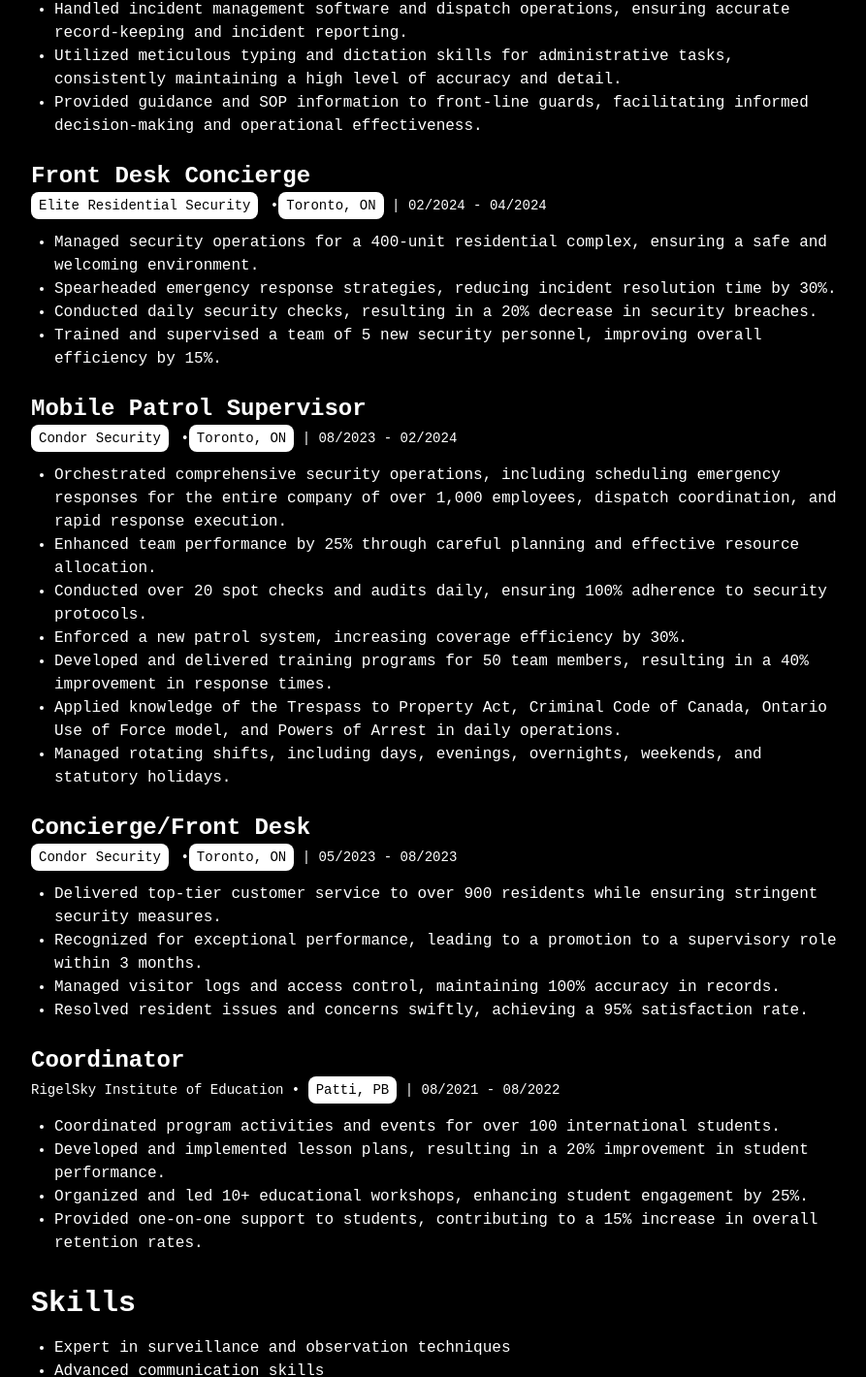
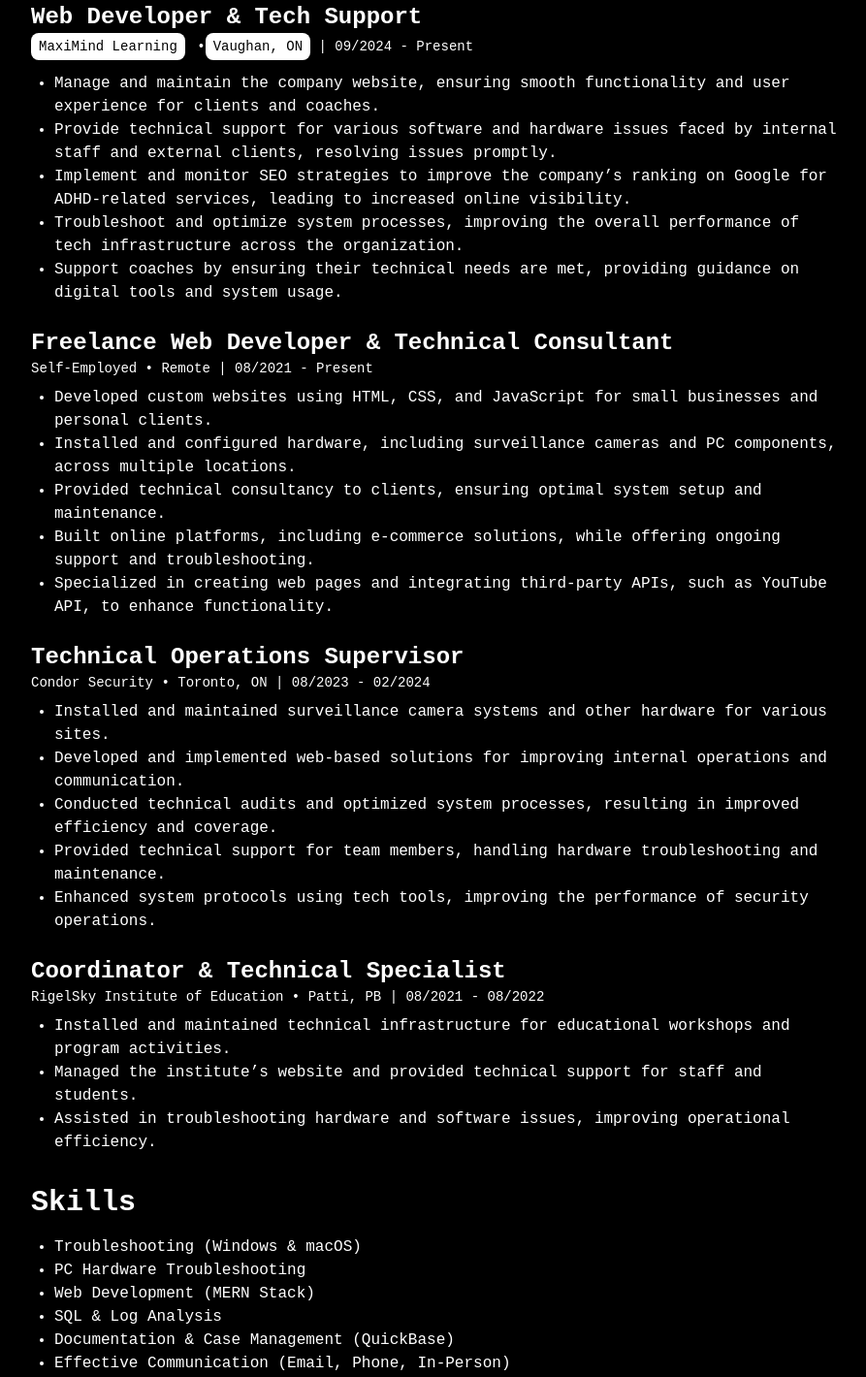
Before and after one commit to Navnoor-Singh/itsNoor, a Next.js app in the folder itsnoor/: page /resume in a window 1280 px wide. Shown: the part 518-1938 px from the top of the page at 97% size, without its empty margins (192-1085 px from the left). Built offline with nearby package versions, Linux system fonts and the light colour scheme.

Commit message:
resume page updated.

```diff
--- a/itsnoor/app/resume/page.tsx
+++ b/itsnoor/app/resume/page.tsx
@@ -18,82 +18,72 @@ const Resume = () => {
           </p>
         </div>
 
+        {/* Summary Section */}
+        <div className="mb-8">
+          <h2 className="text-3xl font-semibold mb-4">Summary</h2>
+          <p>
+            A highly motivated technical support professional with extensive experience in troubleshooting, hardware installation, and
+            software support across Windows and macOS environments. Proven expertise in building web solutions, maintaining
+            documentation, and providing exceptional customer service. Seeking a role in Technical Support where I can contribute my
+            skills in problem-solving and technical development, with a focus on continuous learning and growth.
+          </p>
+          <p className="mt-4">AVAILABLE PART-TIME | VALID FULL G DRIVER'S LICENSE HOLDER</p>
+        </div>
+
         {/* Experience Section */}
         <div className="mb-8">
           <h2 className="text-3xl font-semibold mb-4">Experience</h2>
 
-          {/* Dispatcher Role - New Section */}
-          <div className="mb-6">
-            <h3 className="text-2xl font-semibold">Dispatcher</h3>
+           {/* Web Developer & Tech Support - New Section */}
+           <div className="mb-6">
+            <h3 className="text-2xl font-semibold">Web Developer & Tech Support</h3>
             <p className="text-sm">
-              <a href="https://www.regionofwaterloo.ca/en/index.aspx" className="inline-block bg-white text-black px-2 py-1 rounded-lg hover:shadow-md transition-transform hover:-translate-y-1 mb-1 mr-1">Region of Waterloo</a> •
-              <a href="https://en.wikipedia.org/wiki/Kitchener,_Ontario" className="inline-block bg-white text-black px-2 py-1 rounded-lg hover:shadow-md transition-transform hover:-translate-y-1 mb-1">Waterloo, ON</a> | Aug 2024 - Present
+              <a href="https://maximind.ca/" className="inline-block bg-white text-black px-2 py-1 rounded-lg hover:shadow-md transition-transform hover:-translate-y-1 mb-1 mr-1">MaxiMind Learning</a> •
+              <a href="https://en.wikipedia.org/wiki/Vaughan" className="inline-block bg-white text-black px-2 py-1 rounded-lg hover:shadow-md transition-transform hover:-translate-y-1 mb-1">Vaughan, ON</a> | 09/2024 - Present
             </p>
             <ul className="list-disc ml-6 mt-2">
-              <li>Managed and triaged emergency and non-emergency communications, ensuring swift response coordination across multiple channels.</li>
-              <li>Proficiently operated the P25 Radio system, utilizing the “900 Code,” “10 Code,” and Phonetic Alphabet for efficient communication.</li>
-              <li>Monitored CCTV systems and managed access control, enhancing site security and safety.</li>
-              <li>Conducted operational briefings and issued alerts and BOLOs to front-line guards, maintaining situational awareness and readiness.</li>
-              <li>Handled incident management software and dispatch operations, ensuring accurate record-keeping and incident reporting.</li>
-              <li>Utilized meticulous typing and dictation skills for administrative tasks, consistently maintaining a high level of accuracy and detail.</li>
-              <li>Provided guidance and SOP information to front-line guards, facilitating informed decision-making and operational effectiveness.</li>
+              <li>Manage and maintain the company website, ensuring smooth functionality and user experience for clients and coaches.</li>
+              <li>Provide technical support for various software and hardware issues faced by internal staff and external clients, resolving issues promptly.</li>
+              <li>Implement and monitor SEO strategies to improve the company’s ranking on Google for ADHD-related services, leading to increased online visibility.</li>
+              <li>Troubleshoot and optimize system processes, improving the overall performance of tech infrastructure across the organization.</li>
+              <li>Support coaches by ensuring their technical needs are met, providing guidance on digital tools and system usage.</li>
             </ul>
           </div>
 
-          {/* Existing Experience Sections */}
+          {/* Freelance Web Developer & Technical Consultant */}
           <div className="mb-6">
-            <h3 className="text-2xl font-semibold">Front Desk Concierge</h3>
-            <p className="text-sm">
-              <a href="https://elitecondoconcierge.com/" className="inline-block bg-white text-black px-2 py-1 rounded-lg hover:shadow-md transition-transform hover:-translate-y-1 mb-1 mr-1">Elite Residential Security</a> •
-              <a href="https://en.wikipedia.org/wiki/Toronto" className="inline-block bg-white text-black px-2 py-1 rounded-lg hover:shadow-md transition-transform hover:-translate-y-1 mb-1">Toronto, ON</a> | 02/2024 - 04/2024
-            </p>
+            <h3 className="text-2xl font-semibold">Freelance Web Developer & Technical Consultant</h3>
+            <p className="text-sm">Self-Employed • Remote | 08/2021 - Present</p>
             <ul className="list-disc ml-6 mt-2">
-              <li>Managed security operations for a 400-unit residential complex, ensuring a safe and welcoming environment.</li>
-              <li>Spearheaded emergency response strategies, reducing incident resolution time by 30%.</li>
-              <li>Conducted daily security checks, resulting in a 20% decrease in security breaches.</li>
-              <li>Trained and supervised a team of 5 new security personnel, improving overall efficiency by 15%.</li>
+              <li>Developed custom websites using HTML, CSS, and JavaScript for small businesses and personal clients.</li>
+              <li>Installed and configured hardware, including surveillance cameras and PC components, across multiple locations.</li>
+              <li>Provided technical consultancy to clients, ensuring optimal system setup and maintenance.</li>
+              <li>Built online platforms, including e-commerce solutions, while offering ongoing support and troubleshooting.</li>
+              <li>Specialized in creating web pages and integrating third-party APIs, such as YouTube API, to enhance functionality.</li>
             </ul>
           </div>
 
+          {/* Technical Operations Supervisor */}
           <div className="mb-6">
-            <h3 className="text-2xl font-semibold">Mobile Patrol Supervisor</h3>
-            <p className="text-sm">
-              <a href="https://www.instagram.com/condor_security/?hl=en" className="inline-block bg-white text-black px-2 py-1 rounded-lg hover:shadow-md transition-transform hover:-translate-y-1 mb-1 mr-1">Condor Security</a> •
-              <a href="https://en.wikipedia.org/wiki/Toronto" className="inline-block bg-white text-black px-2 py-1 rounded-lg hover:shadow-md transition-transform hover:-translate-y-1 mb-1">Toronto, ON</a> | 08/2023 - 02/2024
-            </p>
+            <h3 className="text-2xl font-semibold">Technical Operations Supervisor</h3>
+            <p className="text-sm">Condor Security • Toronto, ON | 08/2023 - 02/2024</p>
             <ul className="list-disc ml-6 mt-2">
-              <li>Orchestrated comprehensive security operations, including scheduling emergency responses for the entire company of over 1,000 employees, dispatch coordination, and rapid response execution.</li>
-              <li>Enhanced team performance by 25% through careful planning and effective resource allocation.</li>
-              <li>Conducted over 20 spot checks and audits daily, ensuring 100% adherence to security protocols.</li>
-              <li>Enforced a new patrol system, increasing coverage efficiency by 30%.</li>
-              <li>Developed and delivered training programs for 50 team members, resulting in a 40% improvement in response times.</li>
-              <li>Applied knowledge of the Trespass to Property Act, Criminal Code of Canada, Ontario Use of Force model, and Powers of Arrest in daily operations.</li>
-              <li>Managed rotating shifts, including days, evenings, overnights, weekends, and statutory holidays.</li>
+              <li>Installed and maintained surveillance camera systems and other hardware for various sites.</li>
+              <li>Developed and implemented web-based solutions for improving internal operations and communication.</li>
+              <li>Conducted technical audits and optimized system processes, resulting in improved efficiency and coverage.</li>
+              <li>Provided technical support for team members, handling hardware troubleshooting and maintenance.</li>
+              <li>Enhanced system protocols using tech tools, improving the performance of security operations.</li>
             </ul>
           </div>
 
+          {/* Coordinator & Technical Specialist */}
           <div className="mb-6">
-            <h3 className="text-2xl font-semibold">Concierge/Front Desk</h3>
-            <p className="text-sm">
-              <a href="https://www.instagram.com/condor_security/?hl=en" className="inline-block bg-white text-black px-2 py-1 rounded-lg hover:shadow-md transition-transform hover:-translate-y-1 mb-1 mr-1">Condor Security</a> •
-              <a href="https://en.wikipedia.org/wiki/Toronto" className="inline-block bg-white text-black px-2 py-1 rounded-lg hover:shadow-md transition-transform hover:-translate-y-1 mb-1">Toronto, ON</a> | 05/2023 - 08/2023
-            </p>
+            <h3 className="text-2xl font-semibold">Coordinator & Technical Specialist</h3>
+            <p className="text-sm">RigelSky Institute of Education • Patti, PB | 08/2021 - 08/2022</p>
             <ul className="list-disc ml-6 mt-2">
-              <li>Delivered top-tier customer service to over 900 residents while ensuring stringent security measures.</li>
-              <li>Recognized for exceptional performance, leading to a promotion to a supervisory role within 3 months.</li>
-              <li>Managed visitor logs and access control, maintaining 100% accuracy in records.</li>
-              <li>Resolved resident issues and concerns swiftly, achieving a 95% satisfaction rate.</li>
-            </ul>
-          </div>
-
-          <div className="mb-6">
-            <h3 className="text-2xl font-semibold">Coordinator</h3>
-            <p className="text-sm">RigelSky Institute of Education • <a href="https://en.wikipedia.org/wiki/Patti,_Punjab" className="inline-block bg-white text-black px-2 py-1 rounded-lg hover:shadow-md transition-transform hover:-translate-y-1 mb-1">Patti, PB</a> | 08/2021 - 08/2022</p>
-            <ul className="list-disc ml-6 mt-2">
-              <li>Coordinated program activities and events for over 100 international students.</li>
-              <li>Developed and implemented lesson plans, resulting in a 20% improvement in student performance.</li>
-              <li>Organized and led 10+ educational workshops, enhancing student engagement by 25%.</li>
-              <li>Provided one-on-one support to students, contributing to a 15% increase in overall retention rates.</li>
+              <li>Installed and maintained technical infrastructure for educational workshops and program activities.</li>
+              <li>Managed the institute’s website and provided technical support for staff and students.</li>
+              <li>Assisted in troubleshooting hardware and software issues, improving operational efficiency.</li>
             </ul>
           </div>
         </div>
@@ -102,19 +92,19 @@ const Resume = () => {
         <div className="mb-8">
           <h2 className="text-3xl font-semibold mb-4">Skills</h2>
           <ul className="list-disc ml-6">
-            <li>Expert in surveillance and observation techniques</li>
-            <li>Advanced communication skills</li>
-            <li>Proficient in emergency response and first aid</li>
-            <li>Skilled in incident reporting and documentation</li>
-            <li>Expertise in crisis management and rapid response</li>
-            <li>Proven leadership and team coordination abilities</li>
-            <li>Strong conflict resolution and de-escalation skills</li>
-            <li>In-depth knowledge of security systems and technology</li>
-            <li>Knowledge of Trespass to Property Act, Criminal Code of Canada, Region of Waterloo Code of Use By-Law 13-050, Ontario Use of Force model, and Powers of Arrest</li>
+            <li>Troubleshooting (Windows & macOS)</li>
+            <li>PC Hardware Troubleshooting</li>
+            <li>Web Development (MERN Stack)</li>
+            <li>SQL & Log Analysis</li>
+            <li>Documentation & Case Management (QuickBase)</li>
+            <li>Effective Communication (Email, Phone, In-Person)</li>
+            <li>Windows & Linux Shell CLI</li>
+            <li>Camera Installation & Maintenance</li>
+            <li>Website Development & Administration</li>
           </ul>
         </div>
 
-        {/* Languages as Islands */}
+        {/* Languages Section */}
         <div className="mb-8">
           <h2 className="text-3xl font-semibold mb-4">Languages</h2>
           <ul className="list-none flex flex-wrap gap-4">
@@ -125,20 +115,20 @@ const Resume = () => {
           </ul>
         </div>
 
-        {/* Education as Island */}
+        {/* Education Section */}
         <div className="mb-8">
           <h2 className="text-3xl font-semibold mb-4">Education</h2>
           <p><a href="https://www.senecacollege.ca/" className="inline-block bg-white text-black px-4 py-1 rounded-lg hover:shadow-md transition-transform hover:-translate-y-1 mb-1">Computer Programming • Seneca College • Toronto</a></p>
         </div>
 
-        {/* Certifications as Islands */}
+        {/* Certifications Section */}
         <div className="mb-8">
           <h2 className="text-3xl font-semibold mb-4">Certifications</h2>
           <ul className="list-none flex flex-wrap gap-4">
+            <li><a href="https://en.wikipedia.org/wiki/First_aid" className="inline-block bg-white text-black px-4 py-1 rounded-lg hover:shadow-md transition-transform hover:-translate-y-1 mb-1">First Aid and CPR Certification</a></li>
+            <li><a href="https://en.wikipedia.org/wiki/Verbal_Judo" className="inline-block bg-white text-black px-4 py-1 rounded-lg hover:shadow-md transition-transform hover:-translate-y-1 mb-1">Verbal Judo Training for Conflict Resolution</a></li>
             <li><a href="https://www.asp-usa.com/pages/training-programs" className="inline-block bg-white text-black px-4 py-1 rounded-lg hover:shadow-md transition-transform hover:-translate-y-1 mb-1">ASP Baton and Handcuffing Techniques Certification</a></li>
             <li><a href="https://www.condorsecurity.ca/" className="inline-block bg-white text-black px-4 py-1 rounded-lg hover:shadow-md transition-transform hover:-translate-y-1 mb-1">Advanced Security Training at Condor Security (Level 3)</a></li>
-            <li><a href="https://en.wikipedia.org/wiki/First_aid" className="inline-block bg-white text-black px-4 py-1 rounded-lg hover:shadow-md transition-transform hover:-translate-y-1 mb-1">First Aid and CPR Certification</a></li>
-            <li><a href="https://en.wikipedia.org/wiki/Verbal_Judo" className="inline-block bg-white text-black px-4 py-1 rounded-lg hover:shadow-md transition-transform hover:-translate-y-1 mb-1">Verbal Judo Training for Conflict Resolution</a></li>
           </ul>
         </div>
       </section>
--- a/itsnoor/package.json
+++ b/itsnoor/package.json
@@ -11,9 +11,10 @@
   "dependencies": {
     "emailjs-com": "^3.2.0",
     "framer-motion": "^11.3.28",
+    "itsnoor": "file:",
     "mdb-react-ui-kit": "^8.0.0",
     "next": "14.2.5",
-    "react": "^18",
+    "react": "^18.3.1",
     "react-dom": "^18",
     "react-icons": "^5.3.0",
     "react-slick": "^0.30.2",
```
Also changed, not shown: 1 other file (tests, documents, lock files or other folders).
